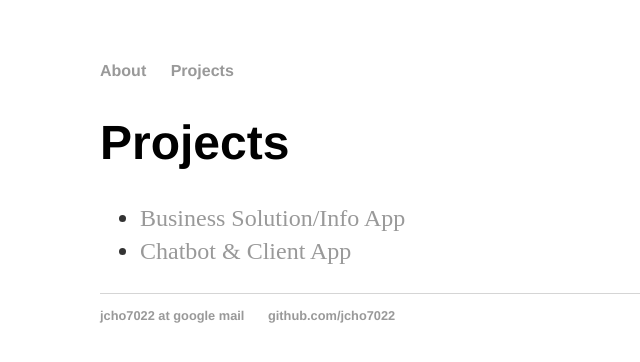
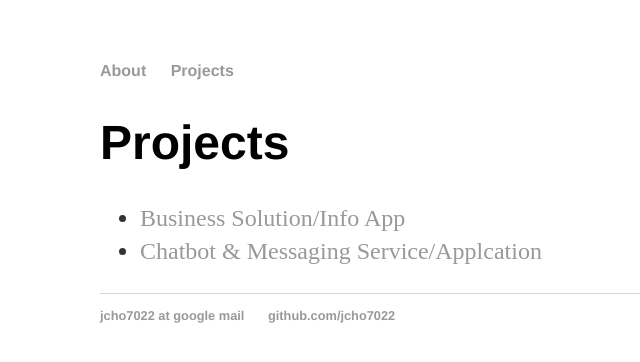
Before and after one commit to jcho7022/jcho7022.github.io, a Jekyll site: the page built from projects/index.html, in a window 1280 px wide. Shown: the top 362 px of the page, without its empty margins (92-732 px from the left). Built offline with Jekyll 4.4.1, drawn with Linux system fonts in a browser that asks for light colours.

Commit message:
Update index.html

```diff
--- a/projects/index.html
+++ b/projects/index.html
@@ -6,5 +6,5 @@ title: Projects
 <ul class="projects">
 
   <li> <a href="/projects" title="Business Solution/Info App">Business Solution/Info App</a></li>
-  <li> <a href="/projects/chatbot" title="Chatbot & Client App">Chatbot & Client App</a></li>
+  <li> <a href="/projects/chatbot" title="Chatbot & Client App">Chatbot & Messaging Service/Applcation</a></li>
 </ul>
```
